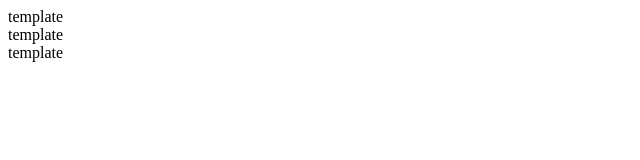
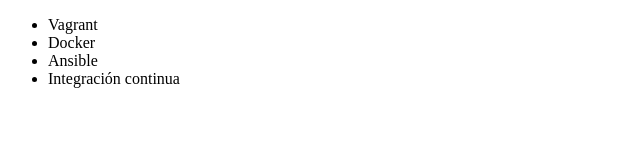
Before and after one commit to MelViP/GitPractice1, a plain HTML site: page index.html in a window 1280 px wide. Shown: the whole page, without its empty margins (0-640 px from the left). Drawn offline with Linux system fonts and the light colour scheme.

Commit message:
Se modifica archivo con info del curso

```diff
--- a/index.html
+++ b/index.html
@@ -1,34 +1,15 @@
- <!DOCTYPE html>
-
-<html lang="es">
-
-    <head>
-
-        <meta charset="UTF-8">
-        <meta name="viewport" content="width=device-width, initial-scale=1.0">
-
-
-
-    </head>
-
-    <body>
-
-        <header>
-            template
-        </header>
-
-
-        <main>
-            template
-        </main>
-
-
-        <footer>
-            template
-        </footer>
-
-    </body>
-
-
-
+<!DOCTYPE html>
+<html lang = "en">
+<head>
+     <meta charset = "UTF-8">
+     <title> Cursos de Alura </title>
+</head>
+<body>
+     <ul>
+         <li> Vagrant </li>
+         <li> Docker </li>
+         <li> Ansible </li>
+         <li> Integración continua </li>
+     </ul>
+</body>
 </html>
```
